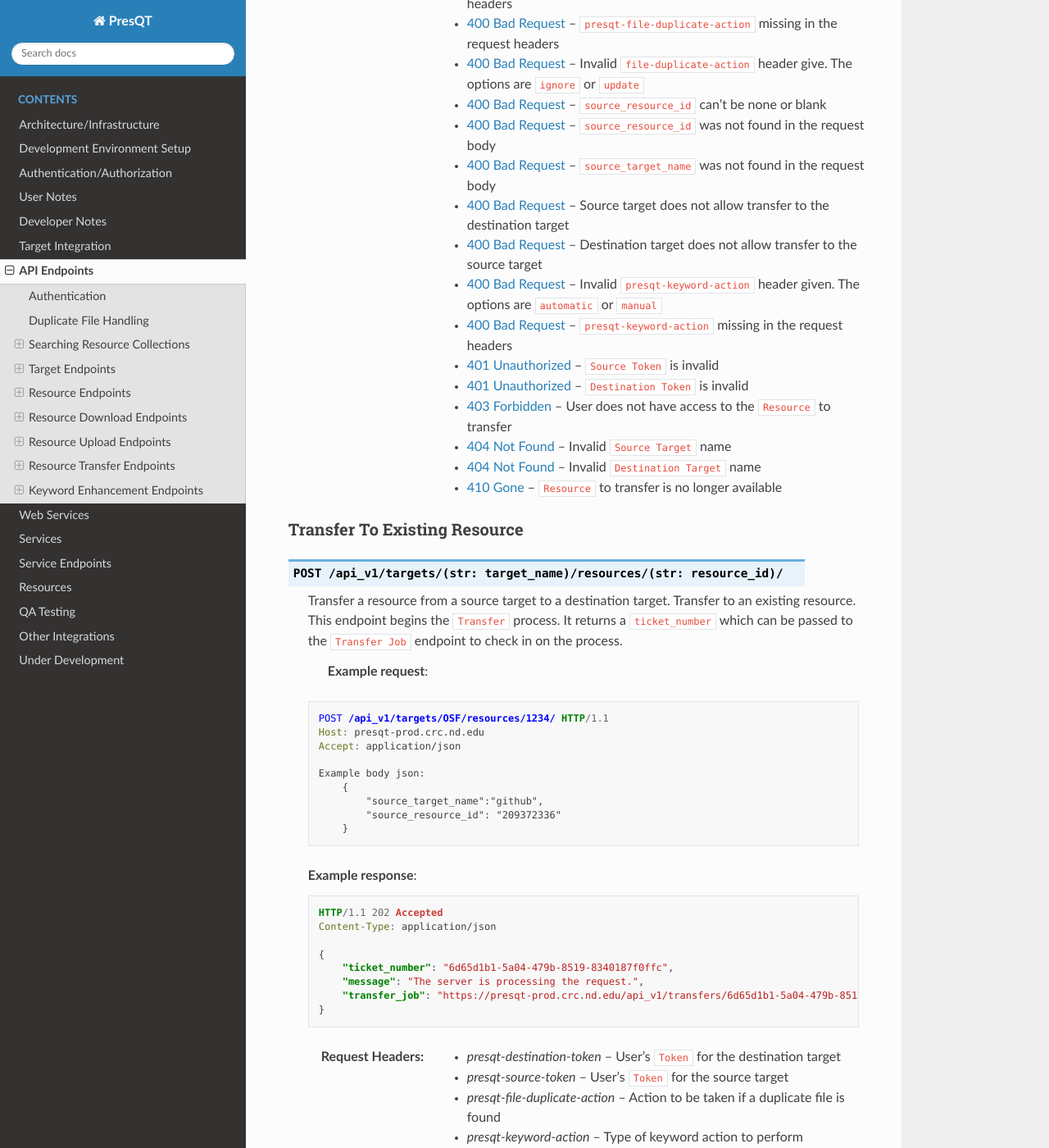
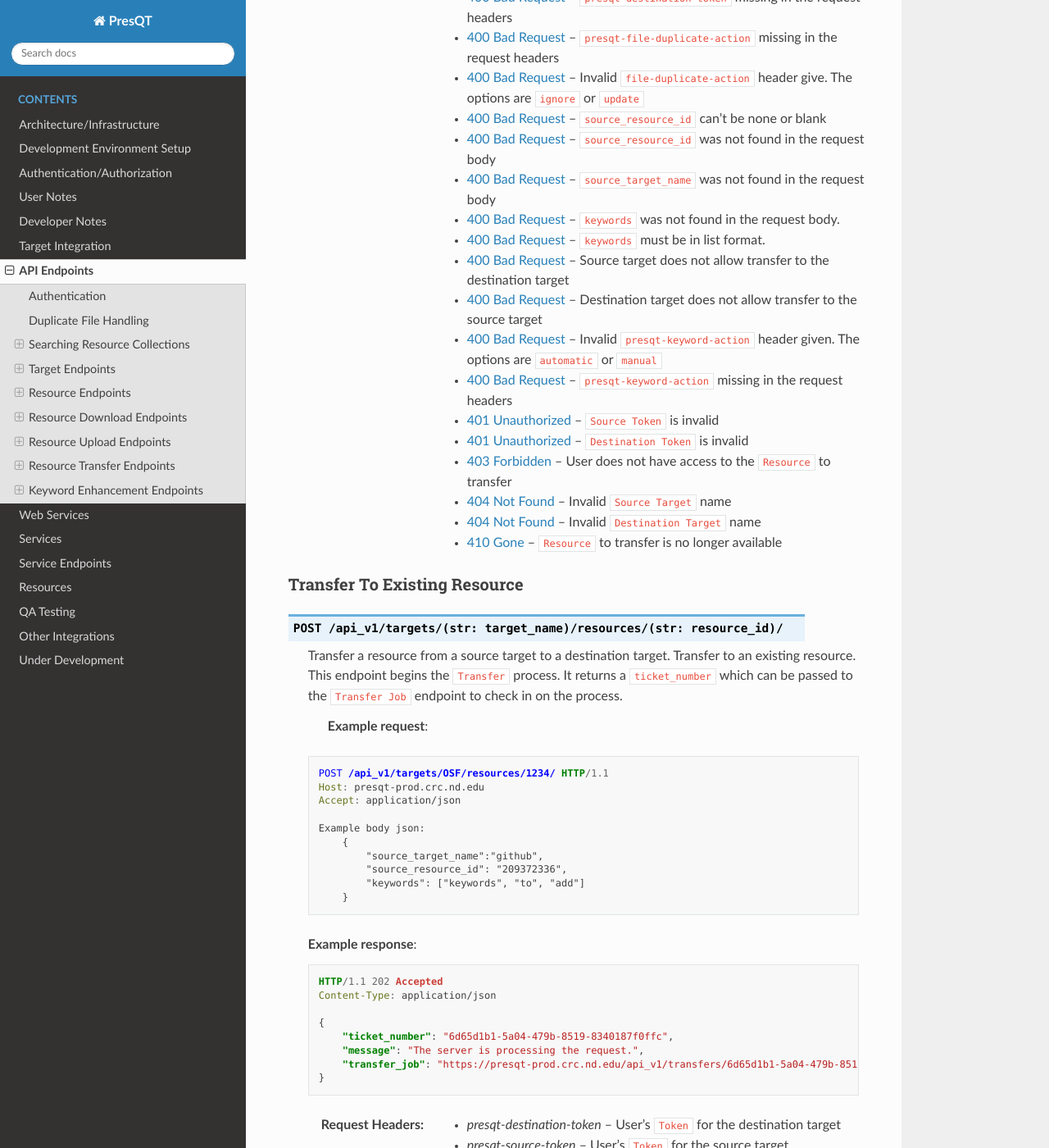
Before and after one commit to Lucy-Family-Institute/presqt, a Sphinx documentation site: the page built from docs/api_endpoints.rst, in a window 1280 px wide and 1400 px high, scrolled down 16721 px. Shown: the whole window at 82% size. Built offline with Sphinx 7.4.7 and the Read the Docs theme 2.0.0, drawn with Linux system fonts in a browser that asks for light colours; some of the changed text lies outside the part shown.

Commit message:
Update docs and docstrings

```diff
--- a/docs/api_endpoints.rst
+++ b/docs/api_endpoints.rst
@@ -817,7 +817,8 @@ Transfer New Top Level Resource
         Example body json:
             {
                 "source_target_name":"github",
-                "source_resource_id": "209372336"
+                "source_resource_id": "209372336",
+                "keywords": ["keywords", "to", "add"]
             }
 
     **Example response**:
@@ -849,6 +850,8 @@ Transfer New Top Level Resource
     :statuscode 400: ``source_resource_id`` can't be none or blank
     :statuscode 400: ``source_resource_id`` was not found in the request body
     :statuscode 400: ``source_target_name`` was not found in the request body
+    :statuscode 400: ``keywords`` was not found in the request body.
+    :statuscode 400: ``keywords`` must be in list format.
     :statuscode 400: Source target does not allow transfer to the destination target
     :statuscode 400: Destination target does not allow transfer to the source target
     :statuscode 400: Invalid ``presqt-keyword-action`` header given. The options are ``automatic`` or ``manual``
@@ -881,7 +884,8 @@ Transfer To Existing Resource
         Example body json:
             {
                 "source_target_name":"github",
-                "source_resource_id": "209372336"
+                "source_resource_id": "209372336",
+                "keywords": ["keywords", "to", "add"]
             }
 
     **Example response**:
@@ -913,6 +917,8 @@ Transfer To Existing Resource
     :statuscode 400: ``source_resource_id`` can't be none or blank
     :statuscode 400: ``source_resource_id`` was not found in the request body
     :statuscode 400: ``source_target_name`` was not found in the request body
+    :statuscode 400: ``keywords`` was not found in the request body.
+    :statuscode 400: ``keywords`` must be in list format.
     :statuscode 400: Source target does not allow transfer to the destination target
     :statuscode 400: Destination target does not allow transfer to the source target
     :statuscode 400: Invalid ``presqt-keyword-action`` header given. The options are ``automatic`` or ``manual``
```
Also changed, not shown: 1 other file.
